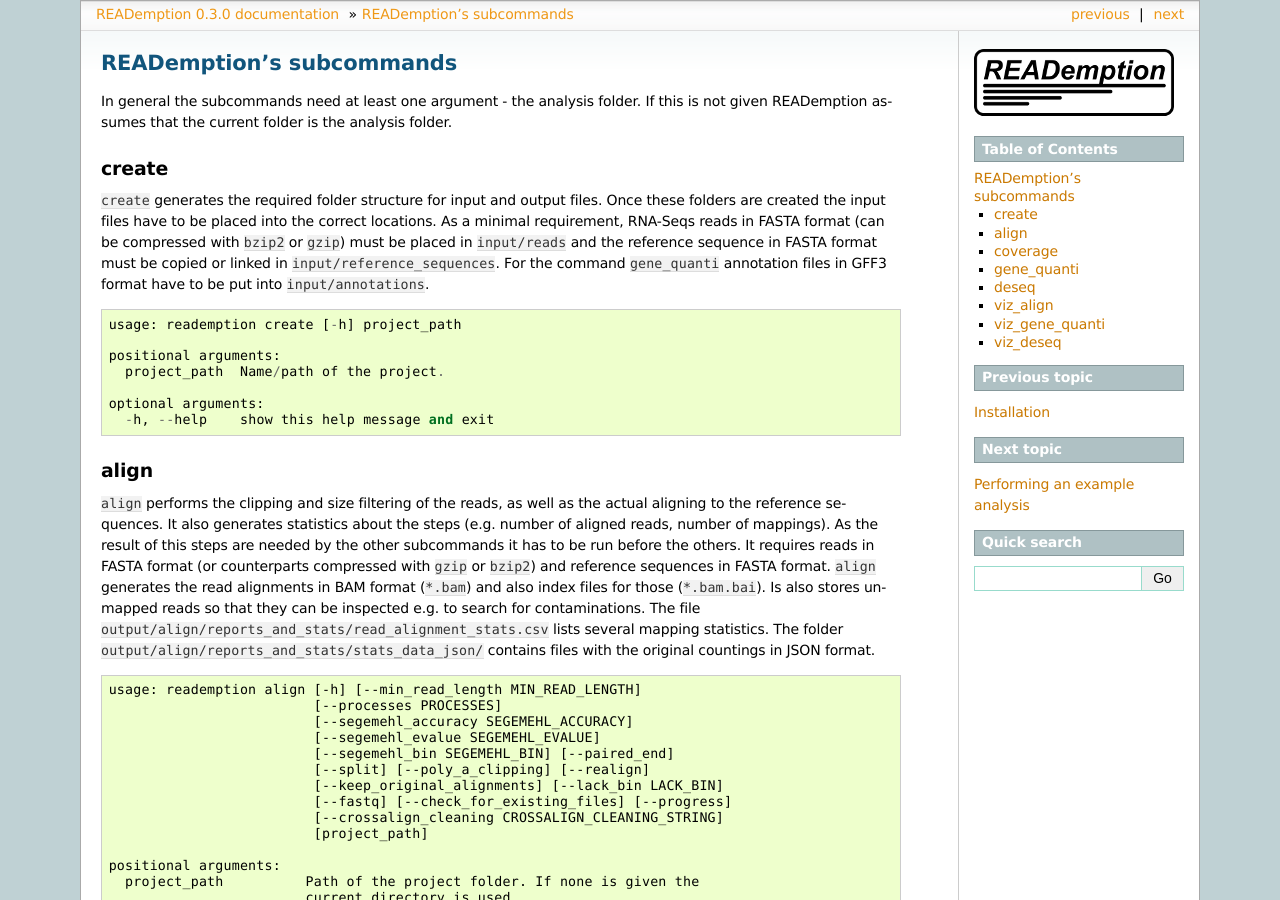
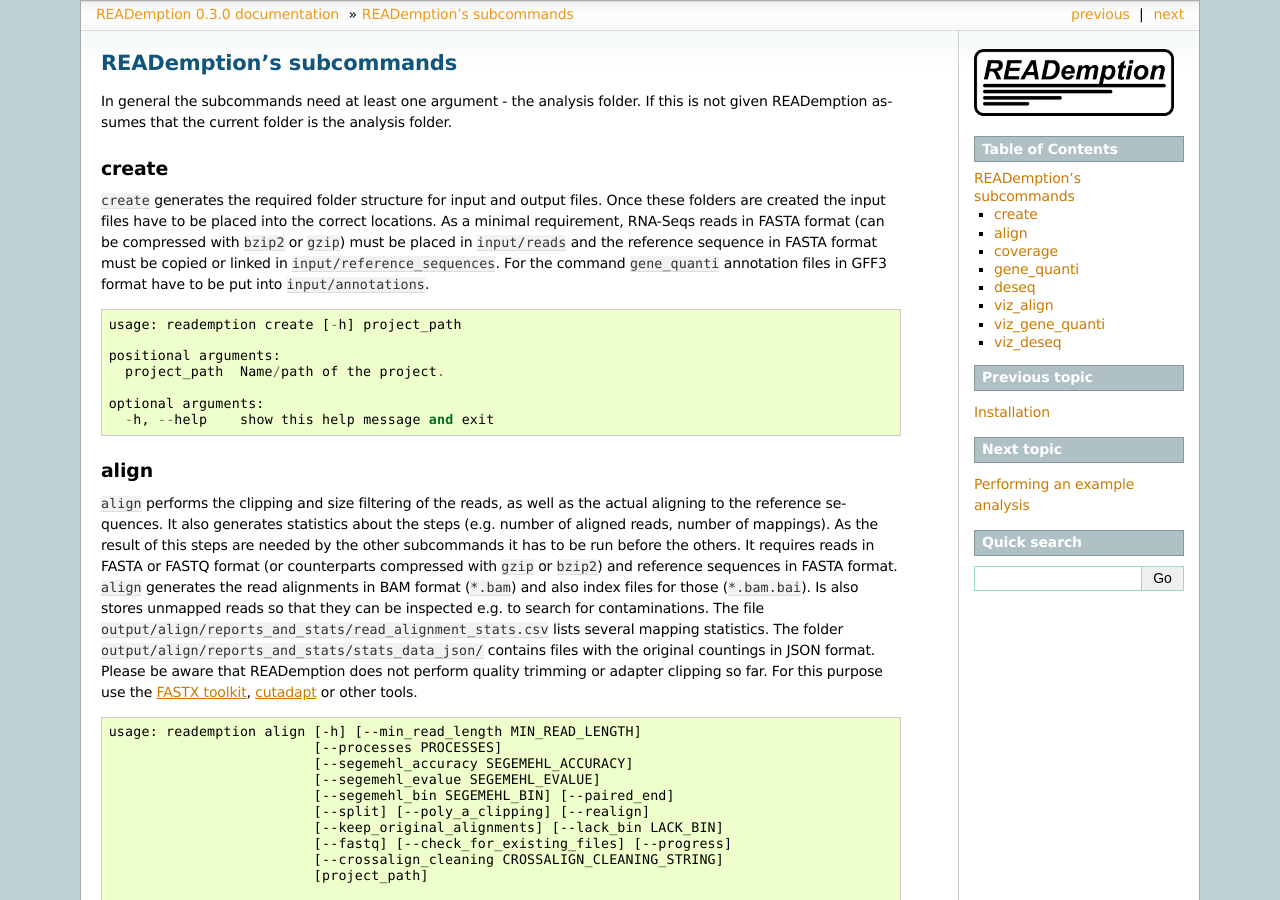
Before and after one commit to foerstner-lab/READemption, a Sphinx documentation site: the page built from docs/source/subcommands.rst, in a window 1280 px wide and 900 px high. Built offline with Sphinx 7.4.7, drawn with Linux system fonts in a browser that asks for light colours; pages that are not in the unit, such as notebooks, are missing from menus.

Commit message:
Add statement regarding quality trimming and adaptor clipping

```diff
--- a/docs/source/example_analysis.rst
+++ b/docs/source/example_analysis.rst
@@ -103,7 +103,10 @@
 for running this examples we will work with subsampled libraries of 1M
 reads each. This will the limit informative value of the results which
 is acceptable as we just want to understand the workflow of the
-READemption.
+READemption. Please be aware that READemption does not perform quality
+trimming or adapter clipping so far. For this purpose use the `FASTX
+toolkit <http://hannonlab.cshl.edu/fastx_toolkit/>`_, `cutadapt
+<https://code.google.com/p/cutadapt/>`_ or other tools.
 
 ::
 
--- a/docs/source/subcommands.rst
+++ b/docs/source/subcommands.rst
@@ -31,20 +31,25 @@
 align
 -----
 
-``align`` performs the clipping and size filtering of the reads, as well
-as the actual aligning to the reference sequences. It also generates
-statistics about the steps (e.g. number of aligned reads, number of
-mappings). As the result of this steps are needed by the other
-subcommands it has to be run before the others. It requires reads in
-FASTA format (or counterparts compressed with ``gzip`` or ``bzip2``)
-and reference sequences in FASTA format. ``align`` generates the read
-alignments in BAM format (``*.bam``) and also index files for those
-(``*.bam.bai``). Is also stores unmapped reads so that they can be
-inspected e.g. to search for contaminations. The file
+``align`` performs the clipping and size filtering of the reads, as
+well as the actual aligning to the reference sequences. It also
+generates statistics about the steps (e.g. number of aligned reads,
+number of mappings). As the result of this steps are needed by the
+other subcommands it has to be run before the others. It requires
+reads in FASTA or FASTQ format (or counterparts compressed with
+``gzip`` or ``bzip2``) and reference sequences in FASTA
+format. ``align`` generates the read alignments in BAM format
+(``*.bam``) and also index files for those (``*.bam.bai``). Is also
+stores unmapped reads so that they can be inspected e.g. to search for
+contaminations. The file
 ``output/align/reports_and_stats/read_alignment_stats.csv`` lists
 several mapping statistics. The folder
-``output/align/reports_and_stats/stats_data_json/`` contains files with
-the original countings in JSON format.
+``output/align/reports_and_stats/stats_data_json/`` contains files
+with the original countings in JSON format. Please be aware that
+READemption does not perform quality trimming or adapter clipping so
+far. For this purpose use the `FASTX toolkit
+<http://hannonlab.cshl.edu/fastx_toolkit/>`_, `cutadapt
+<https://code.google.com/p/cutadapt/>`_ or other tools.
 
 ::
 
```
